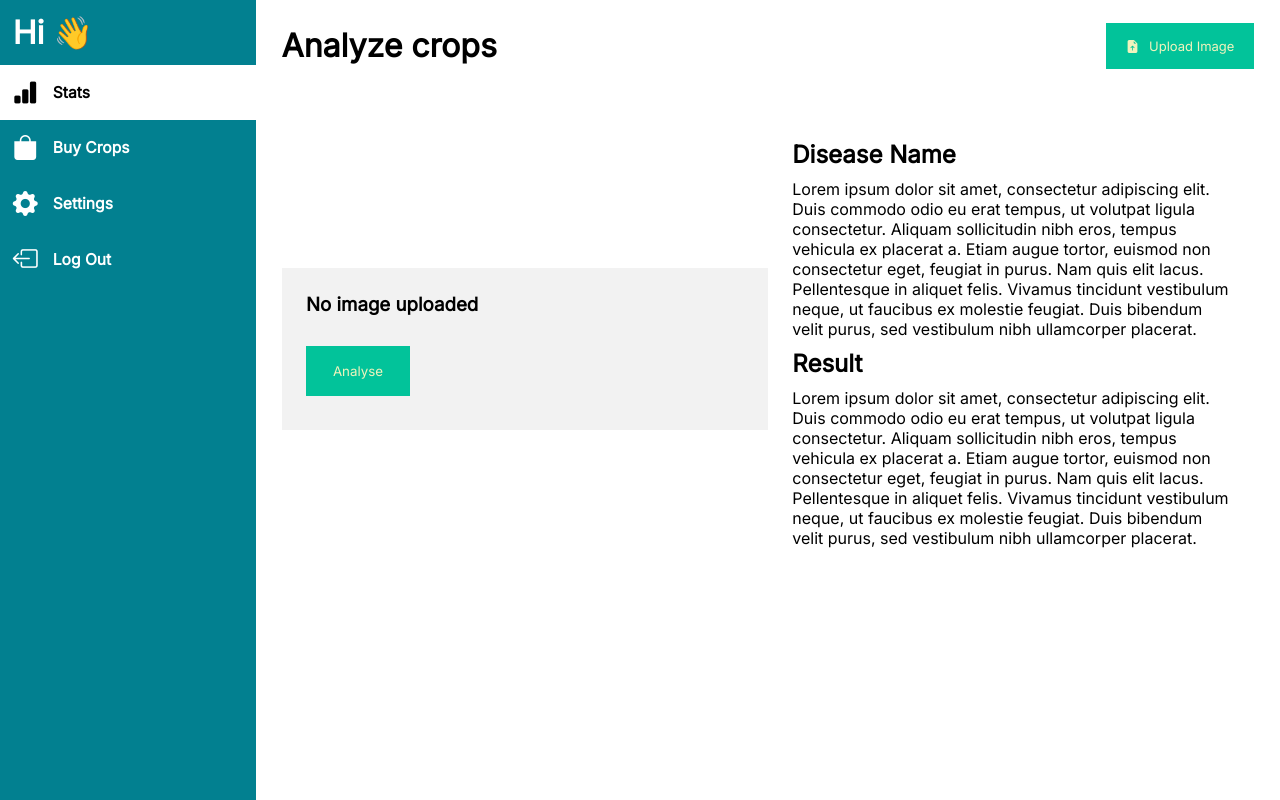
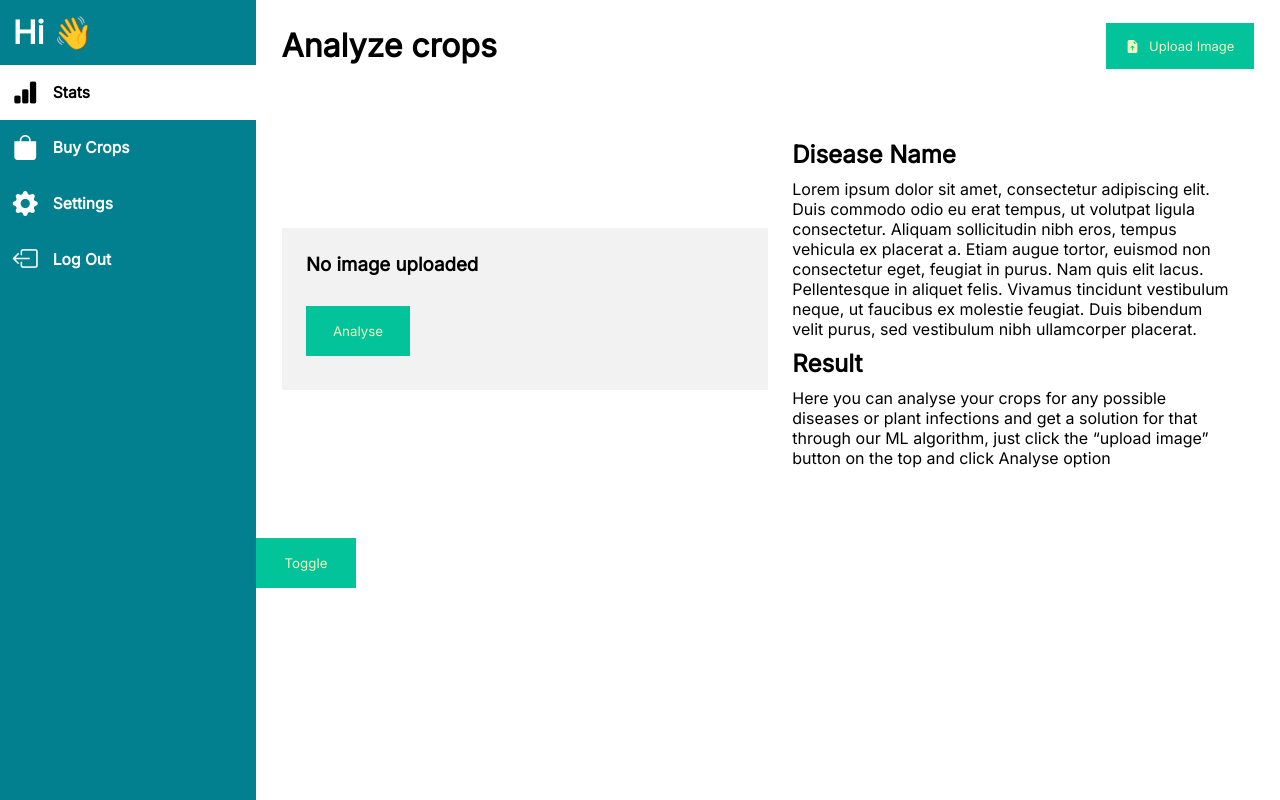
Before and after one commit to khanjasir90/Team_UNS_26_V3NOM, a React (Create React App) app in the folder frontend/: page /dashboard/analysecrop in a window 1280 px wide. Built offline with nearby package versions, Linux system fonts and the light colour scheme.

Commit message:
translate text

```diff
--- a/frontend/src/Components/Dashboard/AnalyseCrops/AnalyseCrops.jsx
+++ b/frontend/src/Components/Dashboard/AnalyseCrops/AnalyseCrops.jsx
@@ -3,7 +3,9 @@ import "./AnalyseCrops.css";
 import { useDispatch } from "react-redux";
 import { predictDisease } from "../../../store/analyzeSoil";
 import { useSelector } from "react-redux";
+import { langActions } from "../../../store/languageSlice";
 const AnalyseCrops = () => {
+  const langData = useSelector(state => state.lang);
   const diseaseData = useSelector(state => state.soil);
   const [image, setImage] = useState();
   const [preview, setPreview] = useState();
@@ -80,16 +82,17 @@ const AnalyseCrops = () => {
           </p>
           <h2>Result</h2>
           <p>
-          { diseaseData.solution? `Solution : ${diseaseData.solution} \n Confidence : ${diseaseData.confidenceRate}` : `Lorem ipsum dolor sit amet, consectetur adipiscing elit. Duis
-            commodo odio eu erat tempus, ut volutpat ligula consectetur. Aliquam
-            sollicitudin nibh eros, tempus vehicula ex placerat a. Etiam augue
-            tortor, euismod non consectetur eget, feugiat in purus. Nam quis
-            elit lacus. Pellentesque in aliquet felis. Vivamus tincidunt
-            vestibulum neque, ut faucibus ex molestie feugiat. Duis bibendum
-            velit purus, sed vestibulum nibh ullamcorper placerat.`}
+          { diseaseData.solution? `Solution : ${diseaseData.solution} \n Confidence : ${diseaseData.confidenceRate}` : (langData.lang === "HI"? `यहां आप किसी भी संभावित बीमारी या पौधों के संक्रमण के लिए अपनी फसलों का विश्लेषण कर सकते हैं और हमारे एमएल एल्गोरिथम के माध्यम से इसका समाधान प्राप्त कर सकते हैं, बस शीर्ष पर "अपलोड इमेज" बटन पर क्लिक करें और विश्लेषण विकल्प पर क्लिक करें।` : `Here you can analyse your crops for any possible diseases or plant infections and get a solution for that through our ML algorithm, just click the “upload image” button on the top and click Analyse option`)}
           </p>
         </div>
       </div>
+      <button className="button__primary" onClick={()=>{
+        if (langData.lang == "EN"){
+          dispatch(langActions.changeLang("HI"))
+        }else{
+          dispatch(langActions.changeLang("EN"));
+        }
+      }}>Toggle</button>
     </div>
   );
 };
--- a/frontend/src/Components/Dashboard/AnalyseSoil/AnalyseSoil.jsx
+++ b/frontend/src/Components/Dashboard/AnalyseSoil/AnalyseSoil.jsx
@@ -4,7 +4,9 @@ import { useDispatch } from "react-redux";
 import { analyseSoilHandler } from "../../../store/analyzeSoil";
 import "./AnalyseSoil.css";
 import {useSelector} from "react-redux";
+import { langActions } from "../../../store/languageSlice";
 const AnalyseSoil = () => {
+  const langData = useSelector(state => state.lang);
   const soilData = useSelector(state => state.soil);
   const dispatch = useDispatch();
   const [nitrogen,setNitrogen] = useState();
@@ -95,17 +97,18 @@ const AnalyseSoil = () => {
           <h2>Result</h2>
           <p>
             {
-              soilData.cropName ? `Crop Name : ${soilData.cropName}` : `Lorem ipsum dolor sit amet, consectetur adipiscing elit. Duis
-              commodo odio eu erat tempus, ut volutpat ligula consectetur. Aliquam
-              sollicitudin nibh eros, tempus vehicula ex placerat a. Etiam augue
-              tortor, euismod non consectetur eget, feugiat in purus. Nam quis
-              elit lacus. Pellentesque in aliquet felis. Vivamus tincidunt
-              vestibulum neque, ut faucibus ex molestie feugiat. Duis bibendum
-              velit purus, sed vestibulum nibh ullamcorper placerat.`
+              soilData.cropName ? `Crop Name : ${soilData.cropName}` : (langData.lang === "HI"? `मृदा स्वास्थ्य कार्ड (एसएचसी) भारत के कृषि विभाग द्वारा प्रदान की जाने वाली एक योजना है जिसमें वे मिट्टी के स्वास्थ्य का आकलन करने के लिए एक उपयोगकर्ता के अनुकूल, इसे स्वयं करें उपकरण प्रदान कर रहे हैं जिसमें 12 मानकों के संबंध में उसकी मिट्टी की स्थिति शामिल होगी, अर्थात् एन, पी, के (मैक्रो-पोषक तत्व); एस (माध्यमिक- पोषक तत्व); Zn, Fe, Cu, Mn, Bo (सूक्ष्म - पोषक तत्व); और पीएच, ईसी, ओसी (भौतिक पैरामीटर)।` : `Soil Health Card (SHC) is a Scheme provided by Agriculture Department of India in which they are providing a user-friendly,do-it-yourself tool to assess soil health which will contain the status of his soil with respect to 12 parameters, namely N,P,K (Macro-nutrients); S (Secondary- nutrient); Zn, Fe, Cu, Mn, Bo (Micro - nutrients); and pH, EC, OC (Physical parameters).`)
             }
           </p>
         </div>
       </div>
+      <button className="button__primary" onClick={()=>{
+        if (langData.lang == "EN"){
+          dispatch(langActions.changeLang("HI"))
+        }else{
+          dispatch(langActions.changeLang("EN"));
+        }
+      }}>Toggle</button>
     </div>
   );
 };
--- a/frontend/src/store/index.js
+++ b/frontend/src/store/index.js
@@ -4,6 +4,7 @@ import authSlice from "./authSlice";
 import notificationSlice from './notificationSlice';
 import cropSlice from './cropSlice';
 import farmerSlice from "./farmerSlice";
+import langSlice from "./languageSlice";
 
 const store = configureStore({
     reducer: {
@@ -11,7 +12,8 @@ const store = configureStore({
         noti: notificationSlice.reducer,
         soil: soilSlice.reducer,
         crops: cropSlice.reducer,
-        farmer: farmerSlice.reducer
+        farmer: farmerSlice.reducer,
+        lang : langSlice.reducer
     }
 });
 export default store;
--- /dev/null
+++ b/frontend/src/store/languageSlice.js
@@ -0,0 +1,17 @@
+import { createSlice } from "@reduxjs/toolkit";
+
+const langSlice = createSlice(
+    {
+        name : "lang",
+        initialState : {
+            lang : "EN",
+        },
+        reducers : {
+            changeLang (state,actions){
+                state.lang = actions.payload;
+            }
+        }
+    }
+)
+export const langActions = langSlice.actions;
+export default langSlice;
```
Also changed, not shown: 1 other file (tests, documents, lock files or other folders).
